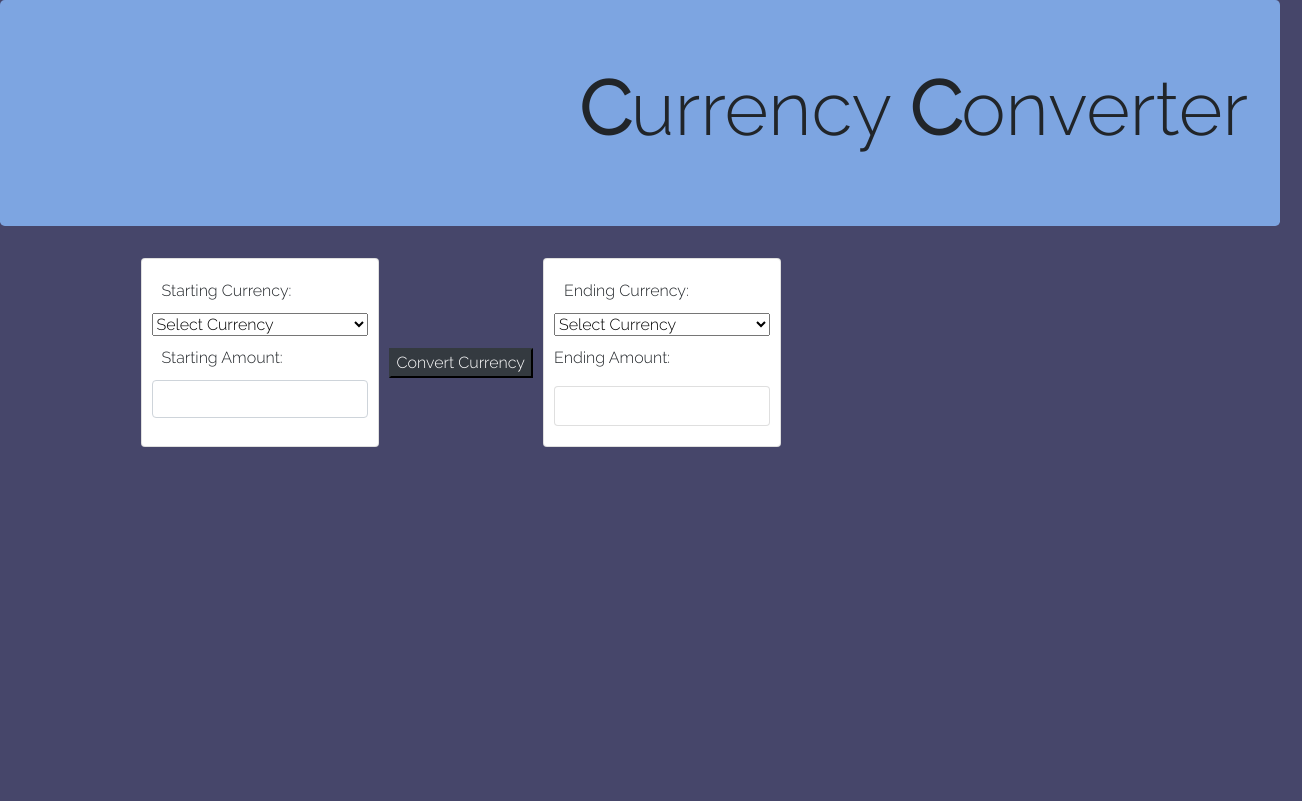
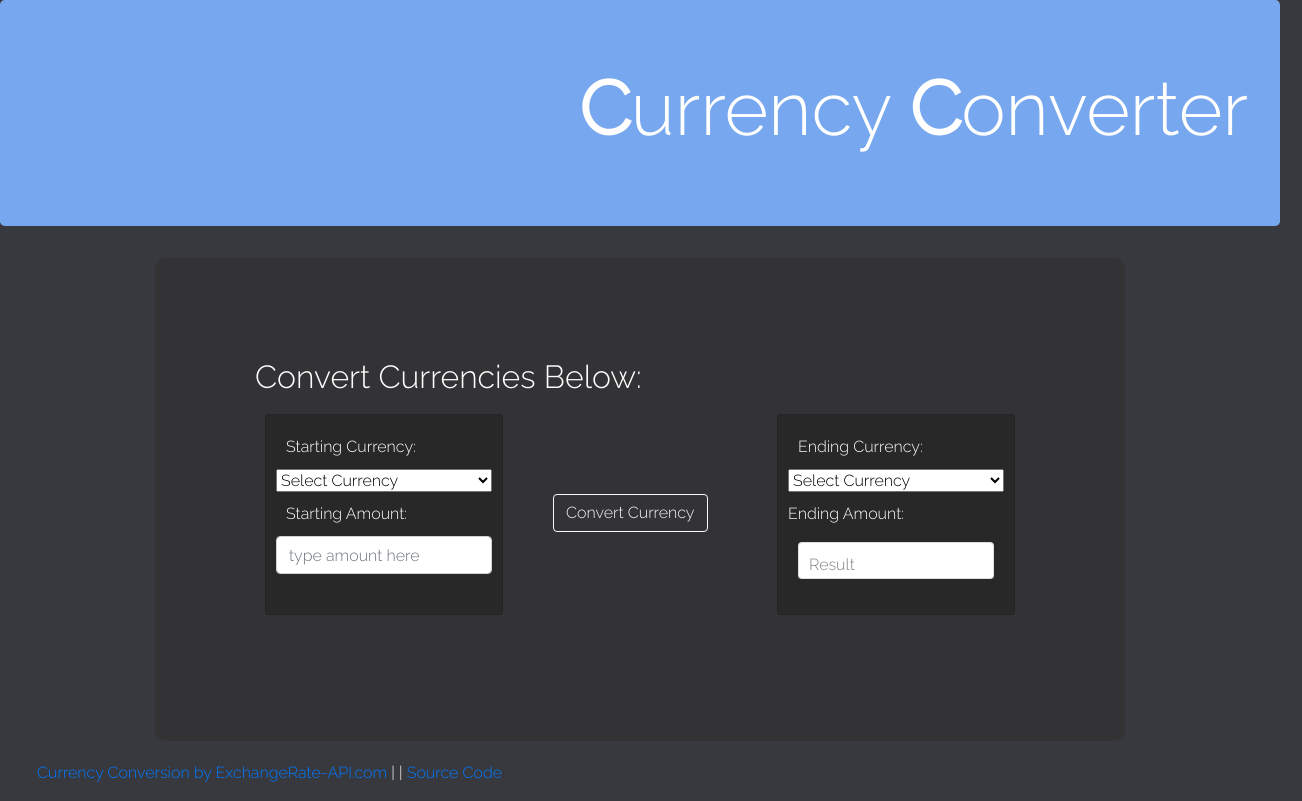
Before and after one commit to kaila-spraguemcrae/currency-converter, a website built with webpack: page src/index.html in a window 1280 px wide. Shown: the whole page, 1302 px wide, since content can reach past the window. Built offline with nearby package versions, Linux system fonts and the light colour scheme.

Commit message:
clean code, finish styling and update README

```diff
--- a/src/css/styles.css
+++ b/src/css/styles.css
@@ -1,10 +1,22 @@
 body {
   font-family: 'Raleway', sans-serif;
-  background-color: rgb(70, 70, 106);
+  color: white;
+  background-color: rgb(56, 56, 63);
+}
+
+.container {
+  max-width: 970px;
+  padding: 100px;
+  background-color: rgba(46, 46, 46, 0.502);
+  border-radius: 10px;
+}
+.container-fluid {
+  margin-top: 20px;
+  margin-left: 22px;
 }
 
 .jumbotron {
-  background-color: rgb(125, 165, 225);
+  background-color: rgb(119, 167, 238);
 }
 
 .jumbotron h1 {
@@ -12,15 +24,14 @@ body {
   text-align: right;
 }
 
-.photos {
-  display:none;
+.card {
+  margin: 10px;
+  padding: 10px;
+  background-color: rgba(32, 32, 32, 0.568);
 }
-
-.card {
-  padding: 10px;
-  background-color: rgb(255, 255, 255);
+#amount.form-control {
+  margin-bottom: 30px;
 }
-
 .button {
   margin: 10px;
   margin-top: 90px;
@@ -31,14 +42,21 @@ label {
 }
 
 .results {
-  margin-top: 10px;
-  margin-bottom: 10px;
+  margin-top: 5px;
+  margin-bottom: 15px;
+}
+.results p {
+  margin-top: 5px;
+}
+
+.results .result-placeholder {
+  display: inline;
+  color: gray;
 }
 
 .results .card{
-  height: 40px;
+  height: 37px;
+  background-color: white;
+  color: black;
+  padding-bottom: 10px;
 }
-
-.row{
-  margin-left: 5%;
-}
--- a/src/index.html
+++ b/src/index.html
@@ -11,9 +11,11 @@
     <h1><strong>C</strong>urrency <strong>C</strong>onverter</h1>
   </div>
   <div class="container">
+    <h2>Convert Currencies Below:</h2>
     <form id="user-input">
       <div class="form-group">
         <div class="row">
+          <div class="col">
             <div class="card">
               <label for="start-currency">Starting Currency:</label>
               <select id="start-currency" name="currency">
@@ -73,12 +75,16 @@
               </select>
               <div class="amount">
                 <label for="amount">Starting Amount:</label>
-              <input id="amount" class="form-control" type="text">
+                <input id="amount" class="form-control" type="text" placeholder="type amount here">
               </div>
             </div>
+          </div>
+          <div class="col">
             <div class="button">
-            <button type="submit" id="button" class="btn-dark">Convert Currency</button>
+              <button type="submit" id="button" class="btn btn-outline-light">Convert Currency</button>
             </div>
+          </div>
+          <div class="col">
             <div class="card">
               <label for="end-currency">Ending Currency:</label>
               <select id="end-currency" name="currency">
@@ -139,25 +145,22 @@
               <div class="results">
                 <p>Ending Amount:</p>
                 <div class="card">
-                <div id="results"></div>
+                  <div id="results">
+                    <p class="result-placeholder">Result</p>
+                  </div>
+                </div>
               </div>
             </div>
           </div>
         </div>
       </div>
     </form>
-    <!-- <div class="photos">
-      <div class="row">
-        <div class="card">
-          <div class="photo-start"></div>
-          <div class="arrow">
-            <img src= "./assets/images/arrow.png" alt="">
-          </div>
-          <div class="photo-end"></div>
-        </div>
-      </div>
-    </div> -->
     <div id="errors"></div>
   </div><!--container-->
 </body>
+<footer>
+  <div class="container-fluid">
+    <p></p><a href="https://www.exchangerate-api.com">Currency Conversion by ExchangeRate-API.com</a> | | <a href=https://github.com/kaila-spraguemcrae/currency-converter>Source Code</a></p>
+  </div>
+</footer>
 </html>
--- a/src/main.js
+++ b/src/main.js
@@ -12,7 +12,7 @@ function getElements(response, inputtedStart, inputtedAmount, inputtedEnd) {
     let newAmount = convert(conversionRateStart, inputtedAmount,conversionRateEnd);
     console.log(conversionRateEnd);
     console.log(conversionRateStart);
-    $('#results').html(`Currency converted: ${newAmount}`);
+    $('#results').html(`${newAmount}`);
     console.log(newAmount);
   } else {
     $('#errors').html(`There was an error: ${response.message}`);
@@ -38,12 +38,8 @@ $(document).ready(function() {
     } else if (inputtedEnd == "" || inputtedStart == "") {
       alert("Please select starting and ending currencies");
     } else {
-      // $('.photos').show();
-      // $('.photo-start').html(`<img src="/assets/images/ ${inputtedStart} .jpg">`);
+      $('.result-placeholder').hide();
       makeApiCall(inputtedStart, inputtedAmount, inputtedEnd);
-
     }
-
-
   });
 });
```
Also changed, not shown: README.md, src/assets/images/AED.jpg (deleted), src/assets/images/arrow.png (deleted), src/assets/images/currency-converter.png (added). Lines whose indentation alone changed are shown as unchanged.
